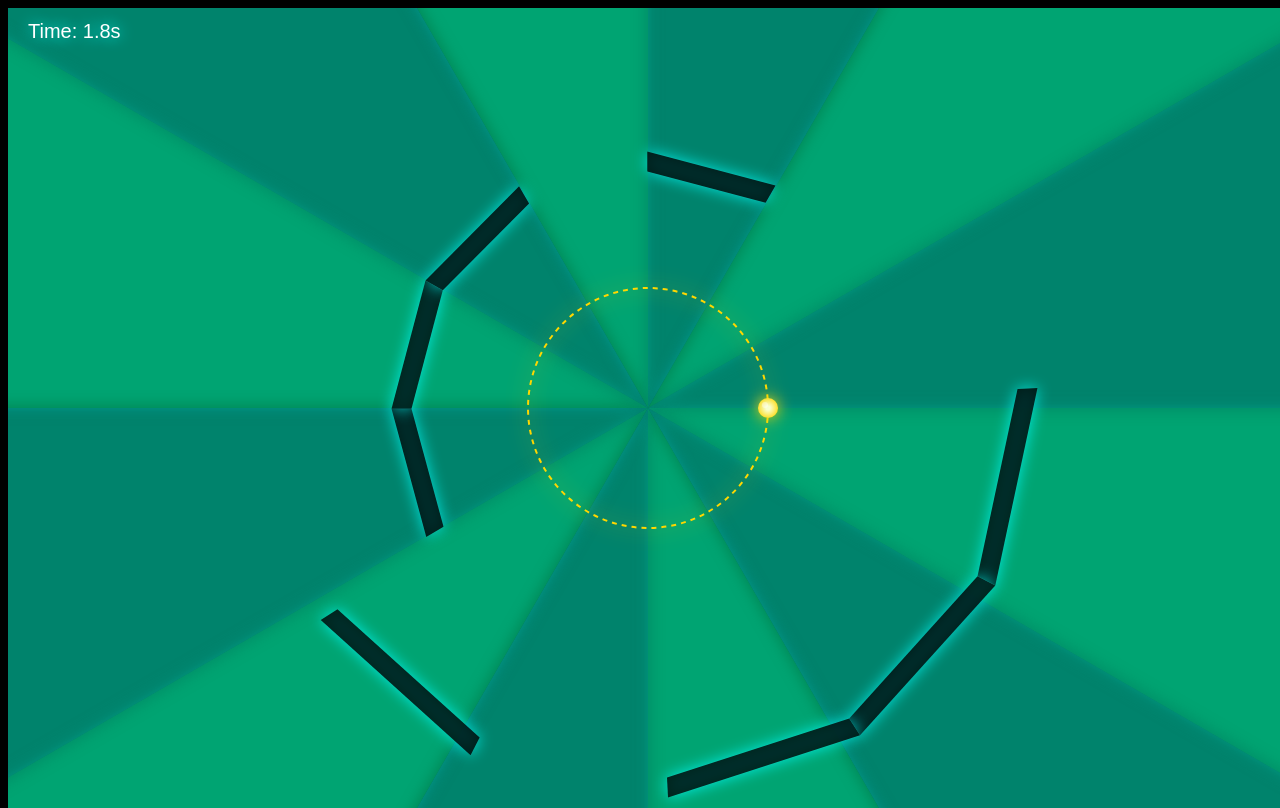
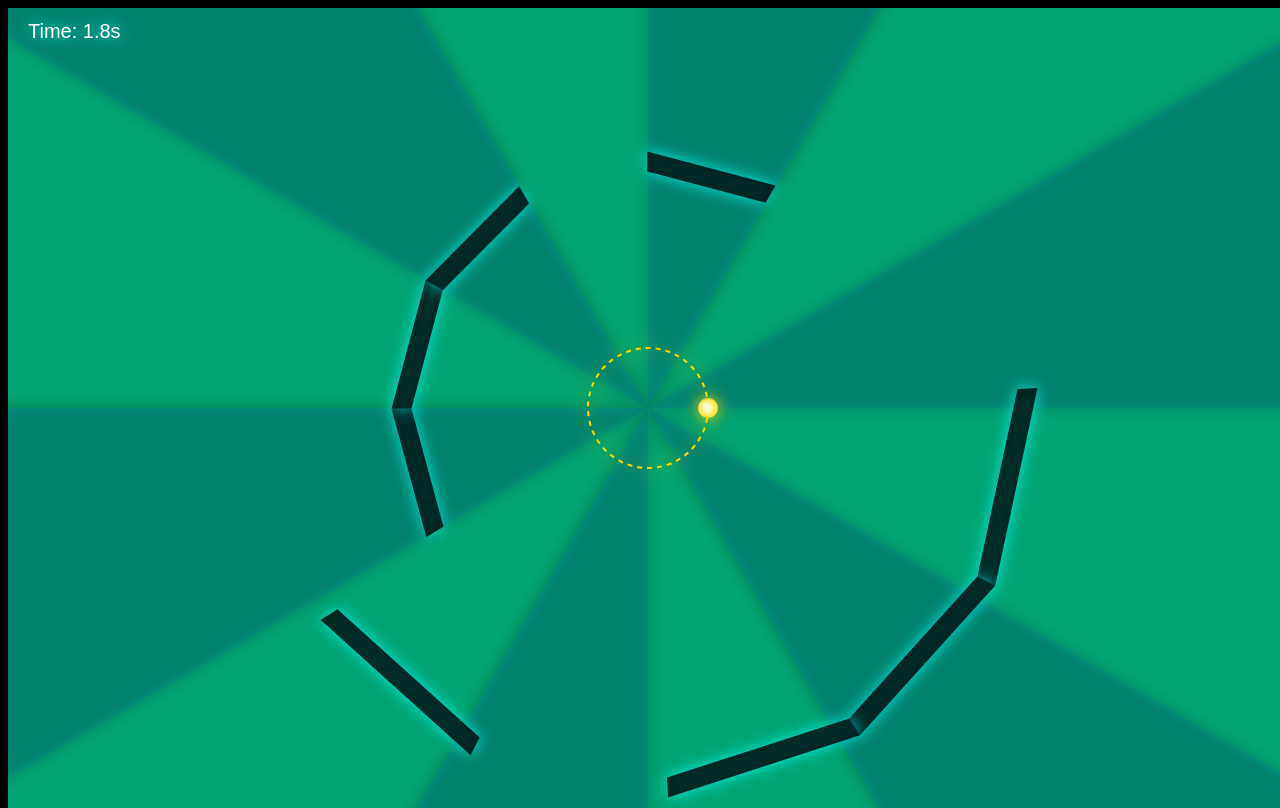
Before and after one commit to botborg/hexagon-lite, a plain HTML site: page index.html in a window 1280 px wide. Both pictures are taken after a click on the button "Start". Drawn offline with Linux system fonts and the light colour scheme.

Commit message:
Update index.html

```diff
--- a/index.html
+++ b/index.html
@@ -122,7 +122,7 @@ function createWall() {
     if (!pattern[i]) continue;
     let angle = i * wallWidth + offset;
     let spin = 0;
-    walls.push({ angle: angle % (2 * Math.PI), radius: Math.min(w, h) * 0.5, spin });
+    walls.push({ angle: angle % (2 * Math.PI), radius: 400, spin });
   }
 }
 
@@ -132,7 +132,7 @@ function drawCirclePath() {
   ctx.shadowBlur = 20;
   ctx.beginPath();
   ctx.setLineDash([5, 5]);
-  ctx.arc(w / 2, h / 2, Math.min(w, h) * 0.15, 0, Math.PI * 2);
+  ctx.arc(w / 2, h / 2, 60, 0, Math.PI * 2);
   ctx.strokeStyle = '#FFD700';
   ctx.lineWidth = 2;
   ctx.stroke();
@@ -141,7 +141,7 @@ function drawCirclePath() {
 }
 
 function drawPlayer() {
-  const radius = Math.min(w, h) * 0.15;
+  const radius = 60;
   const x = w / 2 + Math.cos(playerAngle) * radius;
   const y = h / 2 + Math.sin(playerAngle) * radius;
   const grad = ctx.createRadialGradient(x, y, 2, x, y, 12);
@@ -168,7 +168,7 @@ function drawPlayer() {
 }
 
 function checkCollision() {
-  const playerDistance = Math.min(w, h) * 0.15;
+  const playerDistance = 60;
   const playerRadius = 10;
   for (let wall of walls) {
     let dx = Math.abs(playerAngle - wall.angle) % (2 * Math.PI);
@@ -186,7 +186,12 @@ function drawTime() {
   ctx.fillText(`Time: ${(gameTime / 60).toFixed(1)}s`, 20, 30);
 }
 
+let lastTime = performance.now();
 function gameLoop() {
+  let now = performance.now();
+  let deltaTime = (now - lastTime) / (1000 / 60);
+  lastTime = now;
+
   ctx.clearRect(0, 0, w, h);
   ctx.fillStyle = 'black';
   ctx.fillRect(0, 0, w, h);
@@ -224,7 +229,7 @@ function gameLoop() {
 
     walls = walls.filter(wall => wall.radius > 40);
     for (let wall of walls) {
-      wall.radius -= wallSpeed;
+      wall.radius -= wallSpeed * deltaTime;
       wall.angle += wall.spin || 0;
       if (wall.radius < 60) continue;
       ctx.beginPath();
```
